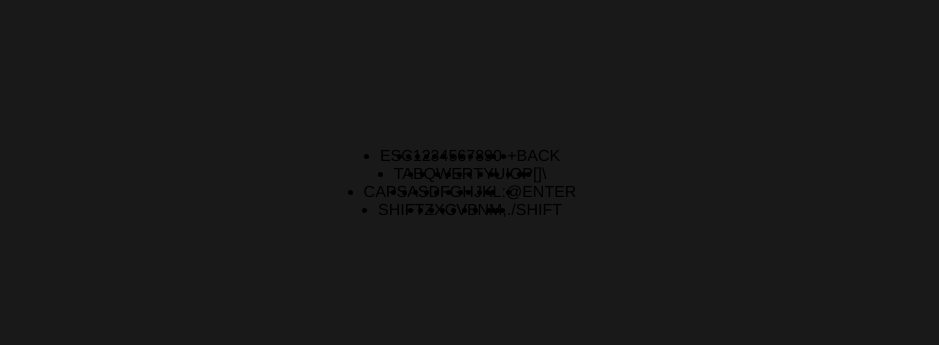
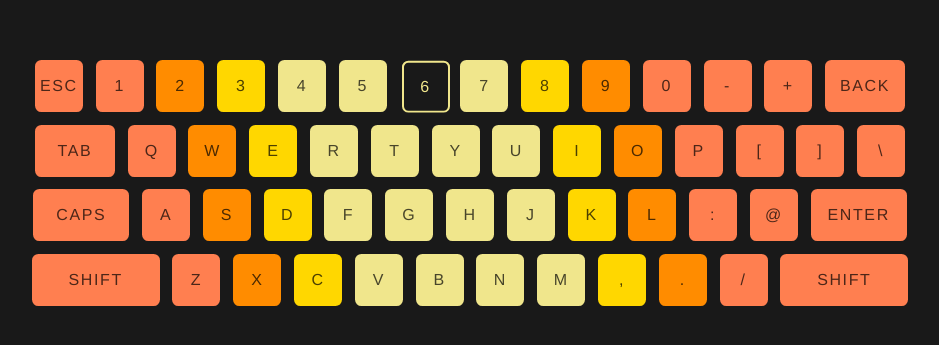
Before and after one commit to jacoburantowka/keyboard-hero, a Vue app: page / in a window 1280 px wide. Shown: the part 217-562 px from the top of the page, without its empty margins (170-1109 px from the left). Built offline with nearby package versions, Linux system fonts and the light colour scheme.

Commit message:
Add stylings

```diff
--- a/src/App.vue
+++ b/src/App.vue
@@ -22,7 +22,7 @@ export default {
 
 <style>
 body {
-  background-color: rgba(0, 0, 0, 0.9);
+  background-color: rgb(0, 0, 0, 0.9);
   font-family: "Helvetica Neue", Helvetica, Arial, sans-serif;
   font-weight: 500;
   display: flex;
--- a/src/views/KeyboardHero.vue
+++ b/src/views/KeyboardHero.vue
@@ -7,7 +7,7 @@
         <li class="middle" id="3">3</li>
         <li class="pointer" id="4">4</li>
         <li class="pointer" id="5">5</li>
-        <li class="pointer" id="6">6</li>
+        <li class="pointer selected" id="6">6</li>
         <li class="pointer" id="7">7</li>
         <li class="middle" id="8">8</li>
         <li class="ring" id="9">9</li>
@@ -71,10 +71,166 @@ export default {
 </script>
 
 <style scoped>
+
+/* GENERIC KEYBOARD STYLINGS */
 .keyboard {
   display: flex;
   flex-direction: column;
   align-content: center;
   align-items: center;
 }
+
+.row {
+  list-style: none;
+  flex-wrap: nowrap;
+  display: flex;
+}
+
+li {
+  /*height: 3em;*/
+  width: 3em;
+  color: rgba(0, 0, 0, 0.7);
+  border-radius: 0.4em;
+  line-height: 3em;
+  letter-spacing: 0.1em;
+  margin: 0.4em;
+  transition: 0.3s;
+  text-align: center;
+  font-size: 1em;
+}
+
+/* SPECIAL KEYS STYLINGS */
+#tab {
+  width: 5em;
+}
+
+#caps {
+  width: 6em;
+}
+
+#left-shit {
+  width: 8em;
+}
+
+#enter {
+  width: 6em;
+}
+
+#right-shift {
+  width: 8em;
+}
+
+#back {
+  width: 5em;
+}
+
+/* HAND POSITION COLOURING */
+.pinky {
+  background-color: coral;
+  border: 2px solid coral;
+}
+
+.pinky.selected {
+  color: coral;
+}
+
+.ring {
+  background-color: darkorange;
+  border: 2px solid darkorange;
+}
+
+.ring.selected {
+  color: darkorange;
+}
+
+.middle {
+  background-color: gold;
+  border: 2px solid gold;
+}
+
+.middle.selected {
+  color: gold;
+}
+
+.pointer {
+  background-color: khaki;
+  border: 2px solid khaki;
+}
+
+.pointer.selected {
+  color: khaki;
+}
+
+.selected {
+  background-color: transparent;
+  -webkit-animation: vibrate-1 0.3s linear infinite both;
+  animation: vibrate-1 0.3s linear infinite both;
+}
+
+/* ANIMATIONS */
+/* ----------------------------------------------
+ * Generated by Animista on 2021-9-8 22:6:31
+ * Licensed under FreeBSD License.
+ * See http://animista.net/license for more info.
+ * w: http://animista.net, t: @cssanimista
+ * ---------------------------------------------- */
+
+/**
+ * ----------------------------------------
+ * animation vibrate-1
+ * ----------------------------------------
+ */
+@-webkit-keyframes vibrate-1 {
+  0% {
+    -webkit-transform: translate(0);
+    transform: translate(0);
+  }
+  20% {
+    -webkit-transform: translate(-2px, 2px);
+    transform: translate(-2px, 2px);
+  }
+  40% {
+    -webkit-transform: translate(-2px, -2px);
+    transform: translate(-2px, -2px);
+  }
+  60% {
+    -webkit-transform: translate(2px, 2px);
+    transform: translate(2px, 2px);
+  }
+  80% {
+    -webkit-transform: translate(2px, -2px);
+    transform: translate(2px, -2px);
+  }
+  100% {
+    -webkit-transform: translate(0);
+    transform: translate(0);
+  }
+}
+@keyframes vibrate-1 {
+  0% {
+    -webkit-transform: translate(0);
+    transform: translate(0);
+  }
+  20% {
+    -webkit-transform: translate(-2px, 2px);
+    transform: translate(-2px, 2px);
+  }
+  40% {
+    -webkit-transform: translate(-2px, -2px);
+    transform: translate(-2px, -2px);
+  }
+  60% {
+    -webkit-transform: translate(2px, 2px);
+    transform: translate(2px, 2px);
+  }
+  80% {
+    -webkit-transform: translate(2px, -2px);
+    transform: translate(2px, -2px);
+  }
+  100% {
+    -webkit-transform: translate(0);
+    transform: translate(0);
+  }
+}
+
 </style>
```
